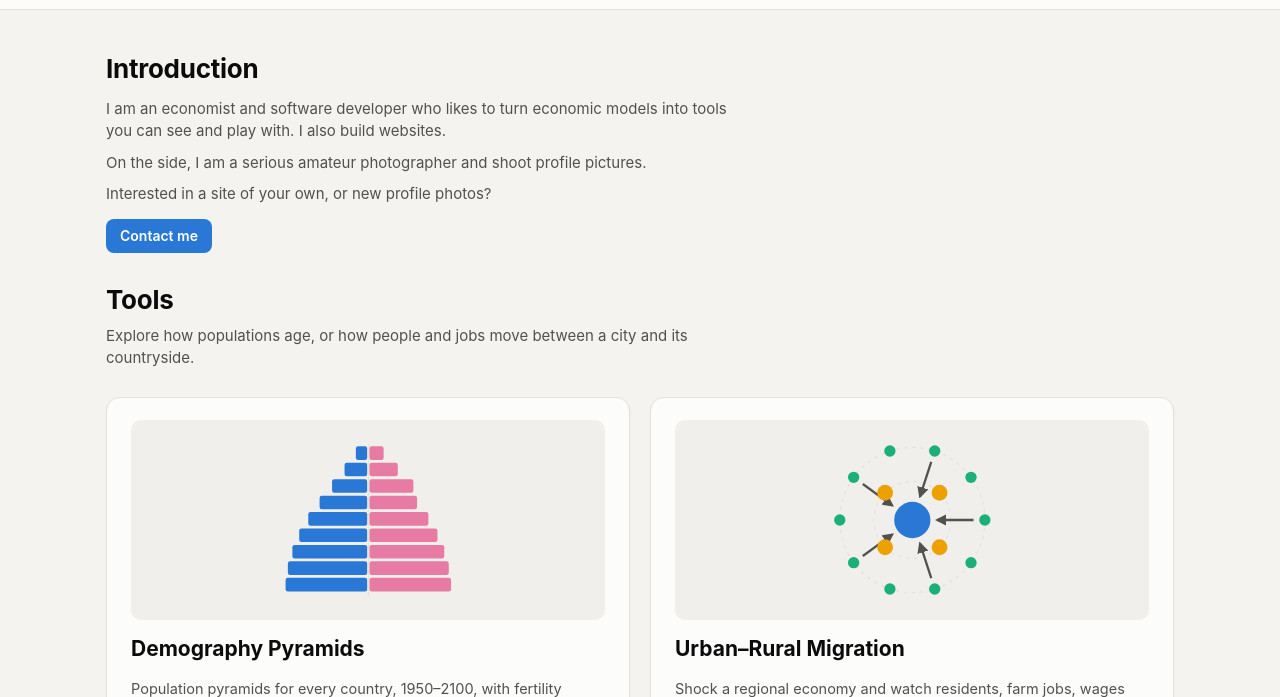
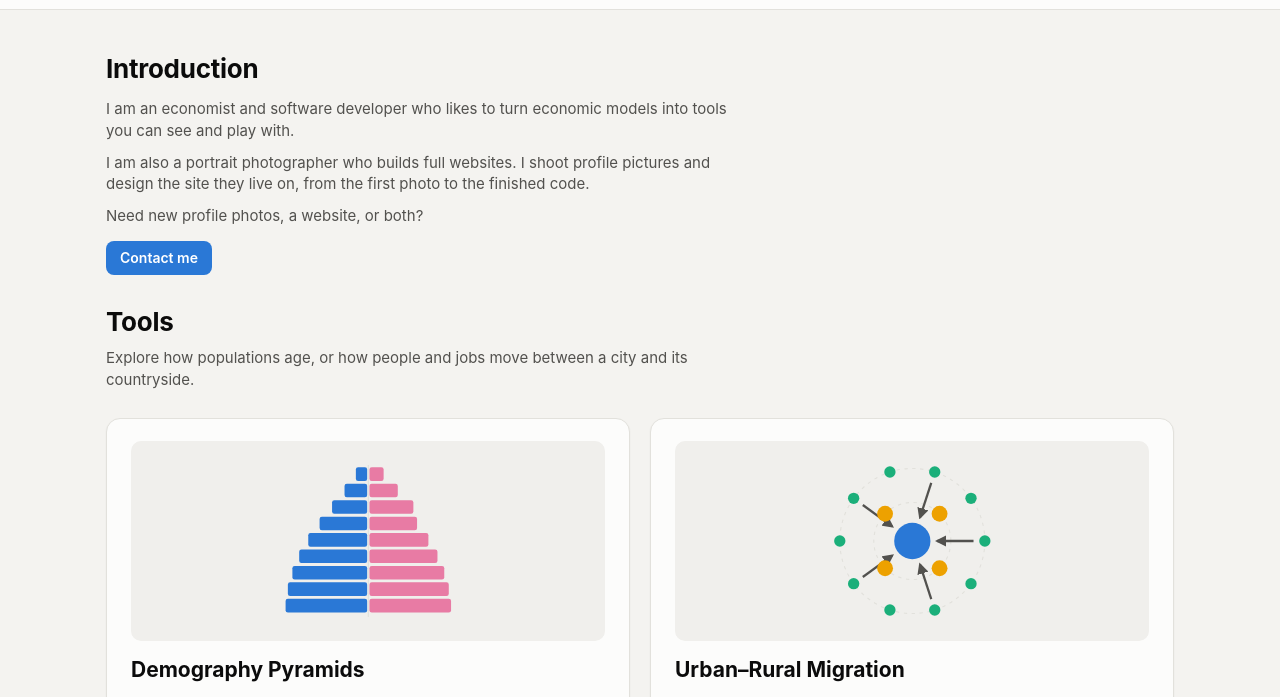
Before and after one commit to kafka-minsuk/portfolio, a plain HTML site: page docs/index.html in a window 1280 px wide. Shown: the part 58-755 px from the top of the page. Drawn offline with Linux system fonts and the light colour scheme.

Commit message:
Reword the introduction: photographer who builds full websites
Co-Authored-By: Claude Opus 5.5 <noreply@anthropic.com>

```diff
--- a/docs/index.html
+++ b/docs/index.html
@@ -70,9 +70,9 @@
 <main class="landing">
   <section class="intro hello">
     <h2>Introduction</h2>
-    <p>I am an economist and software developer who likes to turn economic models into tools you can see and play with. I also build websites.</p>
-    <p>On the side, I am a serious amateur photographer and shoot profile pictures.</p>
-    <p>Interested in a site of your own, or new profile photos?</p>
+    <p>I am an economist and software developer who likes to turn economic models into tools you can see and play with.</p>
+    <p>I am also a portrait photographer who builds full websites. I shoot profile pictures and design the site they live on, from the first photo to the finished code.</p>
+    <p>Need new profile photos, a website, or both?</p>
     <p><a class="contact" href="mailto:minsuk0504@gmail.com">Contact me</a></p>
   </section>
 
```
